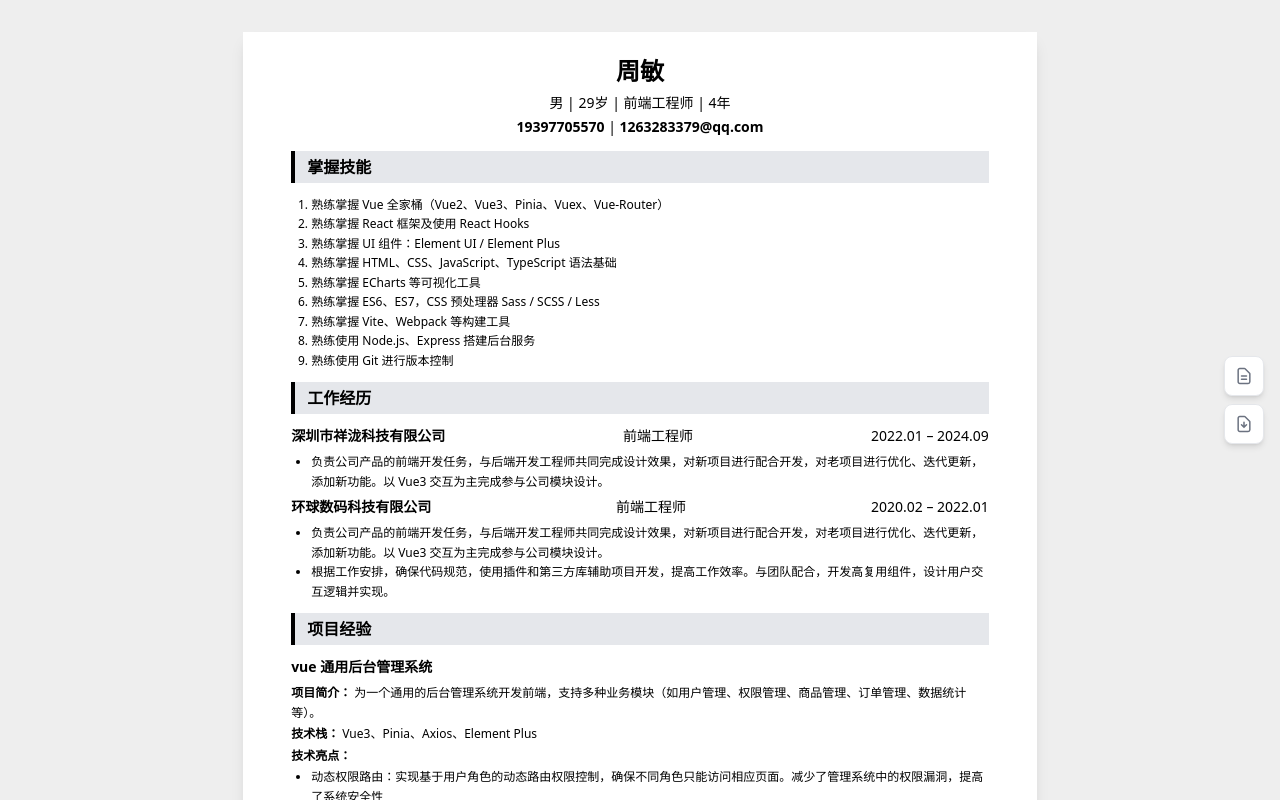
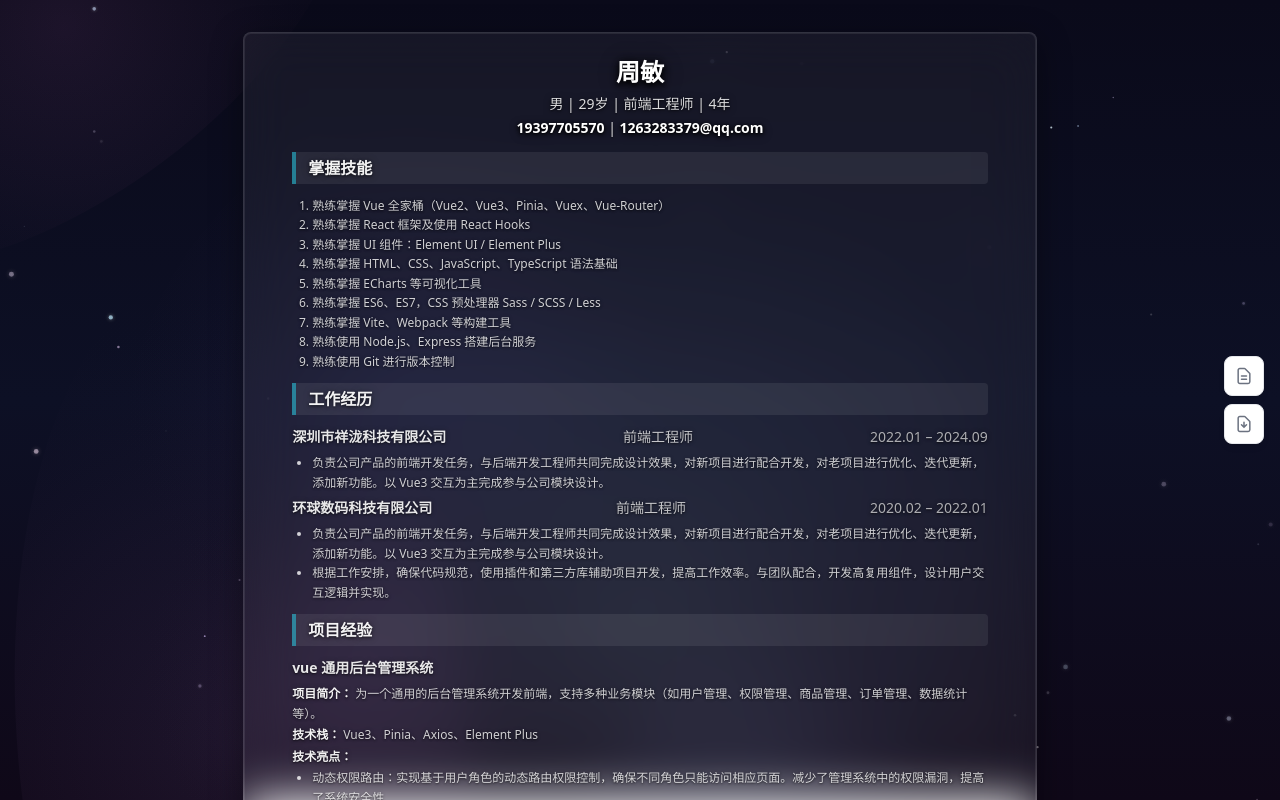
Before and after one commit to GDCzhou/my-resume, a Next.js app: page / in a window 1280 px wide. Shown: the top 800 px of the page. Built offline with nearby package versions, Linux system fonts and the light colour scheme.

Commit message:
feat: 背景动画添加，简历适配背景

```diff
--- /dev/null
+++ b/app/components/AcidBackground.tsx
@@ -0,0 +1,231 @@
+'use client';
+import { useEffect, useRef } from 'react';
+
+/**
+ * Galaxy 星空背景动画 — 纯 Canvas 2D，零依赖
+ *
+ * ✅ Canvas 有自己的深色太空背景（不透明）
+ * ✅ 星星、星云、流星绘制在深色背景上，清晰可见
+ * ✅ 简历卡片全透明，星空完全透出
+ */
+export default function AcidBackground() {
+  const canvasRef = useRef<HTMLCanvasElement>(null);
+
+  useEffect(() => {
+    const canvas = canvasRef.current;
+    if (!canvas) return;
+
+    const ctx = canvas.getContext('2d');
+    if (!ctx) return;
+
+    let animationId: number;
+    let time = 0;
+    let mouse = { x: -1000, y: -1000 };
+
+    const resize = () => {
+      canvas.width = window.innerWidth;
+      canvas.height = window.innerHeight;
+    };
+    resize();
+    window.addEventListener('resize', resize);
+
+    const handleMouse = (e: MouseEvent) => { mouse = { x: e.clientX, y: e.clientY }; };
+    window.addEventListener('mousemove', handleMouse);
+
+    // ===== 深色太空背景渐变 =====
+    const drawBackground = () => {
+      const bgGrad = ctx.createLinearGradient(0, 0, 0, canvas.height);
+      bgGrad.addColorStop(0, '#0a0a1a');   // 深蓝黑（顶部）
+      bgGrad.addColorStop(0.5, '#0d1025'); // 深紫蓝（中间）
+      bgGrad.addColorStop(1, '#0f0818');   // 深紫黑（底部）
+      ctx.fillStyle = bgGrad;
+      ctx.fillRect(0, 0, canvas.width, canvas.height);
+    };
+
+    // ===== 星星 =====
+    interface Star {
+      x: number; y: number; size: number; opacity: number; twinkleSpeed: number;
+      twinkleOffset: number; hue: number; sat: number; light: number;
+    }
+    const stars: Star[] = [];
+    const STAR_COUNT = 220;
+    for (let i = 0; i < STAR_COUNT; i++) {
+      const hueSet = [220, 260, 280, 300, 320, 200]; // 蓝紫粉青色系
+      stars.push({
+        x: Math.random() * 2000 - 500,
+        y: Math.random() * 2000 - 500,
+        size: Math.random() * 2 + 0.5,
+        opacity: Math.random() * 0.8 + 0.2,
+        twinkleSpeed: Math.random() * 3 + 1,
+        twinkleOffset: Math.random() * Math.PI * 2,
+        hue: hueSet[Math.floor(Math.random() * hueSet.length)] + Math.random() * 20 - 10,
+        sat: 60 + Math.random() * 30,
+        light: 85 + Math.random() * 15,
+      });
+    }
+
+    // ===== 星云（彩色光晕）=====
+    interface Nebula {
+      x: number; y: number; radiusX: number; radiusY: number;
+      rotation: number; hue: number; sat: number; light: number;
+      opacity: number; driftSpeed: number; driftAngle: number;
+    }
+    const nebulae: Nebula[] = [];
+    for (let i = 0; i < 6; i++) {
+      nebulae.push({
+        x: Math.random() * canvas.width,
+        y: Math.random() * canvas.height,
+        radiusX: Math.random() * 400 + 200,
+        radiusY: Math.random() * 280 + 140,
+        rotation: Math.random() * Math.PI,
+        hue: [250, 270, 290, 310, 200, 220][i],
+        sat: 50 + Math.random() * 25,
+        light: 65 + Math.random() * 15,
+        opacity: 0.06 + Math.random() * 0.06, // 柔和可见的彩色光晕
+        driftSpeed: 0.03 + Math.random() * 0.05,
+        driftAngle: Math.random() * Math.PI * 2,
+      });
+    }
+
+    // ===== 流星 =====
+    interface ShootingStar {
+      x: number; y: number; length: number; speed: number; angle: number;
+      opacity: number; active: boolean; life: number; maxLife: number;
+    }
+    let shootingStar: ShootingStar | null = null;
+    const spawnShootingStar = () => {
+      shootingStar = {
+        x: Math.random() * canvas.width * 1.5,
+        y: -10,
+        length: 80 + Math.random() * 120,
+        speed: 8 + Math.random() * 10,
+        angle: Math.PI / 4 + (Math.random() - 0.5) * 0.4,
+        opacity: 1,
+        active: true,
+        life: 0,
+        maxLife: 50 + Math.random() * 35,
+      };
+    };
+
+    // 动画循环
+    const animate = () => {
+      time += 0.006;
+
+      // 🔑 关键：绘制深色太空背景（不透明！）
+      drawBackground();
+
+      // 绘制星云
+      nebulae.forEach((n) => {
+        n.x += Math.cos(n.driftAngle) * n.driftSpeed;
+        n.y += Math.sin(n.driftAngle) * n.driftSpeed;
+        n.rotation += 0.0003;
+
+        if (n.x < -n.radiusX) n.x = canvas.width + n.radiusX;
+        if (n.x > canvas.width + n.radiusX) n.x = -n.radiusX;
+        if (n.y < -n.radiusY) n.y = canvas.height + n.radiusY;
+        if (n.y > canvas.height + n.radiusY) n.y = -n.radiusY;
+
+        const pulse = Math.sin(time * 0.4 + n.x * 0.0008) * 0.3 + 0.7;
+
+        ctx.save();
+        ctx.translate(n.x, n.y);
+        ctx.rotate(n.rotation);
+
+        const grad = ctx.createRadialGradient(0, 0, 0, 0, 0, n.radiusX);
+        grad.addColorStop(0, `hsla(${n.hue}, ${n.sat}%, ${n.light}%, ${n.opacity * pulse})`);
+        grad.addColorStop(0.5, `hsla(${n.hue + 12}, ${n.sat - 8}%, ${n.light - 3}%, ${n.opacity * pulse * 0.4})`);
+        grad.addColorStop(1, 'transparent');
+
+        ctx.fillStyle = grad;
+        ctx.beginPath();
+        ctx.ellipse(0, 0, n.radiusX, n.radiusY, 0, 0, Math.PI * 2);
+        ctx.fill();
+        ctx.restore();
+      });
+
+      // 绘制星星
+      stars.forEach((s) => {
+        const twinkle = Math.sin(time * s.twinkleSpeed + s.twinkleOffset) * 0.4 + 0.6;
+        const finalOpacity = s.opacity * twinkle;
+
+        const dx = s.x - mouse.x;
+        const dy = s.y - mouse.y;
+        const dist = Math.sqrt(dx * dx + dy * dy);
+        const glowBoost = dist < 150 ? ((150 - dist) / 150) * 0.5 : 0;
+
+        ctx.save();
+        ctx.globalAlpha = Math.min(1, finalOpacity + glowBoost);
+
+        // 光晕
+        if (s.size > 1.3 || glowBoost > 0.08) {
+          const glowSize = s.size * (3 + glowBoost * 3);
+          const glowGrad = ctx.createRadialGradient(s.x, s.y, 0, s.x, s.y, glowSize);
+          glowGrad.addColorStop(0, `hsla(${s.hue}, ${s.sat + 15}%, ${Math.min(95, s.light + 8)}%, ${0.4 + glowBoost * 0.35})`);
+          glowGrad.addColorStop(1, 'transparent');
+          ctx.fillStyle = glowGrad;
+          ctx.beginPath();
+          ctx.arc(s.x, s.y, glowSize, 0, Math.PI * 2);
+          ctx.fill();
+        }
+
+        // 核心
+        ctx.fillStyle = `hsla(${s.hue}, ${s.sat}%, ${s.light}%, 1)`;
+        ctx.beginPath();
+        ctx.arc(s.x, s.y, s.size, 0, Math.PI * 2);
+        ctx.fill();
+
+        ctx.restore();
+      });
+
+      // 流星
+      if (!shootingStar && Math.random() < 0.002) spawnShootingStar();
+
+      if (shootingStar?.active) {
+        shootingStar.life++;
+        shootingStar.x += Math.cos(shootingStar.angle) * shootingStar.speed;
+        shootingStar.y += Math.sin(shootingStar.angle) * shootingStar.speed;
+        shootingStar.opacity = 1 - (shootingStar.life / shootingStar.maxLife);
+
+        if (shootingStar.life >= shootingStar.maxLife ||
+            shootingStar.x > canvas.width + 100 || shootingStar.y > canvas.height + 100) {
+          shootingStar.active = false;
+          shootingStar = null;
+        } else {
+          const tailX = shootingStar.x - Math.cos(shootingStar.angle) * shootingStar.length;
+          const tailY = shootingStar.y - Math.sin(shootingStar.angle) * shootingStar.length;
+
+          const trailGrad = ctx.createLinearGradient(tailX, tailY, shootingStar.x, shootingStar.y);
+          trailGrad.addColorStop(0, 'rgba(255, 255, 255, 0)');
+          trailGrad.addColorStop(0.7, `rgba(200, 180, 255, ${shootingStar.opacity * 0.5})`);
+          trailGrad.addColorStop(1, `rgba(255, 255, 255, ${shootingStar.opacity})`);
+
+          ctx.strokeStyle = trailGrad;
+          ctx.lineWidth = 1.5;
+          ctx.lineCap = 'round';
+          ctx.beginPath();
+          ctx.moveTo(tailX, tailY);
+          ctx.lineTo(shootingStar.x, shootingStar.y);
+          ctx.stroke();
+        }
+      }
+
+      animationId = requestAnimationFrame(animate);
+    };
+
+    animate();
+
+    return () => {
+      cancelAnimationFrame(animationId);
+      window.removeEventListener('resize', resize);
+      window.removeEventListener('mousemove', handleMouse);
+    };
+  }, []);
+
+  return (
+    <canvas
+      ref={canvasRef}
+      className="fixed inset-0 w-full h-full pointer-events-none"
+      style={{ zIndex: 0 }}
+    />
+  );
+}
--- a/app/globals.css
+++ b/app/globals.css
@@ -4,7 +4,7 @@
 
 /* ===== 页面基础样式 ===== */
 body {
-  background-color: #eee;
+  background-color: transparent;
   margin: 0;
   padding: 0;
 }
@@ -15,57 +15,105 @@ body {
   print-color-adjust: exact;
 }
 
-/* ===== 打印样式（PDF 导出核心） ===== */
+/* ===== 屏幕模式：深色星空背景上的浅色文字 + 立体阴影 ===== */
+.resume {
+  /* 整体文字阴影 — 深色投影让文字浮起 */
+  text-shadow:
+    0 1px 3px rgba(0, 0, 0, 0.7),
+    0 0 8px rgba(0, 0, 0, 0.35),
+    0 0 16px rgba(0, 0, 0, 0.15);
+}
+
+.resume h1 {
+  /* 姓名大标题 — 更强的立体感 */
+  text-shadow:
+    0 2px 4px rgba(0, 0, 0, 0.8),
+    0 0 12px rgba(0, 0, 0, 0.45),
+    0 0 24px rgba(0, 0, 0, 0.2);
+}
+
+.resume h2 {
+  /* 二级标题 — 中等强度 */
+  text-shadow:
+    0 1px 3px rgba(0, 0, 0, 0.65),
+    0 0 8px rgba(0, 0, 0, 0.3);
+}
+
+.resume h3,
+.resume strong {
+  /* 三级标题和加粗文字 */
+  text-shadow:
+    0 1px 2px rgba(0, 0, 0, 0.6),
+    0 0 5px rgba(0, 0, 0, 0.25);
+}
+
+.resume p,
+.resume li,
+.resume td {
+  /* 正文 — 轻微阴影保持可读性 */
+  text-shadow:
+    0 1px 2px rgba(0, 0, 0, 0.55),
+    0 0 4px rgba(0, 0, 0, 0.18);
+}
+
+/* ===== 打印样式（PDF 导出）—— 强制纯白，去掉所有特效 ===== */
 @media print {
-  /* 隐藏非简历内容（工具栏等） */
   .no-print {
     display: none !important;
   }
 
-  /* 页面设置 — A4 无边距 */
   @page {
     size: A4;
     margin: 0;
   }
 
-  /* === 关键修复：消除所有灰色背景 === */
-
-  /* 1. body 必须纯白 */
   html, body {
     background: white !important;
     padding: 0 !important;
     margin: 0 !important;
   }
 
-  /* 2. 外层容器（min-h-screen bg-[#eee]）必须纯白 + 去掉 padding */
   body > div {
     background: white !important;
     padding: 0 !important;
     margin: 0 !important;
   }
 
-  /* 3. A4 纸容器占满整页，无阴影 */
+  /* A4 纸容器 —— 强制纯白 + 去掉毛玻璃/圆角/阴影/文字阴影 */
   .resume {
     width: 210mm !important;
     min-height: 297mm !important;
-    margin: 0 !important;
+    margin: 0 auto !important;
     padding: 16mm 14mm !important;
     box-shadow: none !important;
+    border-radius: 0 !important;
+    border: none !important;
+    backdrop-filter: none !important;
+    -webkit-backdrop-filter: none !important;
     background: white !important;
   }
 
-  /* 防止内容跨页断裂 */
-  h2,
-  h3 {
-    break-after: avoid;
-  }
-  li,
-  tr,
-  figure {
-    break-inside: avoid;
+  /* 打印时去掉所有文字阴影 */
+  .resume,
+  .resume *,
+  .resume h1,
+  .resume h2,
+  .resume h3,
+  .resume strong,
+  .resume a {
+    text-shadow: none !important;
   }
 
-  /* 链接显示原始 URL */
+  /* h2 恢复不透明灰底 */
+  .resume h2 {
+    background-color: #e5e7eb !important;
+    -webkit-print-color-adjust: exact;
+    print-color-adjust: exact;
+  }
+
+  h2, h3 { break-after: avoid; }
+  li, tr, figure { break-inside: avoid; }
+
   a[href]::after {
     content: ' (' attr(href) ')';
     font-size: 0.8em;
@@ -76,7 +124,6 @@ body {
     text-decoration: none !important;
   }
 
-  /* 确保背景色和图片打印 */
   * {
     -webkit-print-color-adjust: exact !important;
     print-color-adjust: exact !important;
--- a/app/page.tsx
+++ b/app/page.tsx
@@ -4,11 +4,13 @@ import matter from 'gray-matter';
 import ReactMarkdown from 'react-markdown';
 import remarkGfm from 'remark-gfm';
 import Toolbar from './components/Toolbar';
+import AcidBackground from './components/AcidBackground';
 
 // 字体层级：h1=20px > h2=16px > h3=14px > h4=13px > p/li=12px
+// ✅ 所有文字使用浅色，确保在深色星空背景上清晰可读
 const markdownComponents = {
   h2: ({ children }: { children?: React.ReactNode }) => (
-    <h2 className="title text-base font-bold my-3 border-l-4 py-1 pl-3 pr-0 border-black bg-gray-200">
+    <h2 className="title text-base font-bold my-3 border-l-4 py-1 pl-3 pr-0 border-cyan-400/50 bg-white/[0.08] text-white/95 rounded-r">
       {children}
     </h2>
   ),
@@ -35,40 +37,40 @@ const markdownComponents = {
     });
 
     return (
-      <h3 className="text-sm font-bold my-1.5 flex justify-between items-baseline gap-4">
+      <h3 className="text-sm font-bold my-1.5 flex justify-between items-baseline gap-4 text-white/90">
         <span>{companyName}</span>
-        <span className="font-normal text-sm">{position}</span>
-        <span className="font-normal text-sm whitespace-nowrap shrink-0">{time}</span>
+        <span className="font-normal text-sm text-white/75">{position}</span>
+        <span className="font-normal text-sm whitespace-nowrap shrink-0 text-white/65">{time}</span>
       </h3>
     );
   },
 
   h4: ({ children }: { children?: React.ReactNode }) => (
-    <h4 className="text-[13px] font-semibold my-0.5">{children}</h4>
+    <h4 className="text-[13px] font-semibold my-0.5 text-white/85">{children}</h4>
   ),
   h5: ({ children }: { children?: React.ReactNode }) => (
-    <h5 className="text-[13px] font-semibold mb-0.5">{children}</h5>
+    <h5 className="text-[13px] font-semibold mb-0.5 text-white/85">{children}</h5>
   ),
   p: ({ children }: { children?: React.ReactNode }) => (
-    <p className="text-xs leading-relaxed my-0.5">{children}</p>
+    <p className="text-xs leading-relaxed my-0.5 text-white/80">{children}</p>
   ),
   ul: ({ children }: { children?: React.ReactNode }) => (
-    <ul className="list-disc pl-5 my-0.5 space-y-0 text-xs">{children}</ul>
+    <ul className="list-disc pl-5 my-0.5 space-y-0 text-xs text-white/80">{children}</ul>
   ),
   ol: ({ children }: { children?: React.ReactNode }) => (
-    <ol className="list-decimal pl-5 my-0.5 space-y-0 text-xs">{children}</ol>
+    <ol className="list-decimal pl-5 my-0.5 space-y-0 text-xs text-white/80">{children}</ol>
   ),
   li: ({ children }: { children?: React.ReactNode }) => (
-    <li className="leading-relaxed text-xs">{children}</li>
+    <li className="leading-relaxed text-xs text-white/80">{children}</li>
   ),
   strong: ({ children }: { children?: React.ReactNode }) => (
-    <strong>{children}</strong>
+    <strong className="text-white/95">{children}</strong>
   ),
   a: ({ href, children }: { href?: string; children?: React.ReactNode }) => (
-    <a href={href} target="_blank" rel="noopener noreferrer">{children}</a>
+    <a href={href} target="_blank" rel="noopener noreferrer" className="text-cyan-300 hover:text-cyan-200 underline">{children}</a>
   ),
   table: ({ children }: { children?: React.ReactNode }) => (
-    <table className="w-full my-0.5 text-xs">{children}</table>
+    <table className="w-full my-0.5 text-xs text-white/80">{children}</table>
   ),
   thead: ({ children }: { children?: React.ReactNode }) => (
     <thead className="hidden">{children}</thead>
@@ -80,20 +82,17 @@ const markdownComponents = {
     <tr className="flex justify-between">{children}</tr>
   ),
   th: ({ children }: { children?: React.ReactNode }) => (
-    <th className="font-bold text-left py-0.5">{children}</th>
+    <th className="font-bold text-left py-0.5 text-white/90">{children}</th>
   ),
   td: ({ children }: { children?: React.ReactNode }) => (
-    <td className="py-0.5">{children}</td>
+    <td className="py-0.5 text-white/75">{children}</td>
   ),
 };
 
-// ===== 简历配置（可扩展，新增简历只需在此添加一项）=====
+// ===== 简历配置 =====
 export const RESUME_LIST = [
   { type: 'frontend', label: '前端工程师', file: 'resume.md' },
   { type: 'fullstack', label: '全栈开发工程师', file: 'resume-fullstack.md' },
-  // 未来可继续添加：
-  // { type: 'algorithm', label: '算法工程师', file: 'resume-algorithm.md' },
-  // { type: 'product', label: '产品经理', file: 'resume-product.md' },
 ];
 
 export default async function ResumePage({
@@ -101,7 +100,6 @@ export default async function ResumePage({
 }: {
   searchParams: Promise<{ type?: string }>;
 }) {
-  // 获取 URL 参数决定加载哪个简历
   const params = await searchParams;
   const resumeType = RESUME_LIST.find(r => r.type === params.type)?.type || RESUME_LIST[0].type;
   const fileName = RESUME_LIST.find(r => r.type === resumeType)?.file || RESUME_LIST[0].file;
@@ -113,47 +111,53 @@ export default async function ResumePage({
   const hasAvatar = !!data.avatar;
 
   return (
-    <div className="min-h-screen bg-[#eee] py-[2rem]">
-      {/* 统一工具栏（客户端组件） */}
+    <div className="min-h-screen relative py-[2rem]">
+      {/* 酷炫背景动画 — Galaxy 星空（深色不透明背景） */}
+      <AcidBackground />
+
+      {/* 统一工具栏 */}
       <Toolbar currentType={resumeType} />
 
-      {/* A4 纸容器 */}
-      <article className={`resume w-[21cm] min-h-[29.7cm] mx-auto bg-white shadow-lg ${hasAvatar ? 'px-[2em] pt-[1.2rem] pb-[1.5rem]' : 'px-[3em] pt-[1.5rem] pb-[1.5rem]'}`}>
+      {/* A4 纸容器 — 毛玻璃立体效果 + 微妙边框让轮廓清晰可见 */}
+      <article
+        className={`resume relative z-10 w-[21cm] min-h-[29.7cm] mx-auto
+                   bg-white/[0.05] backdrop-blur-xl
+                   border border-white/[0.12] rounded-lg
+                   shadow-[0_8px_32px_rgba(0,0,0,0.4),0_0_0_1px_rgba(255,255,255,0.08)_inset]
+                   ${hasAvatar ? 'px-[2em] pt-[1.2rem] pb-[1.5rem]' : 'px-[3em] pt-[1.5rem] pb-[1.5rem]'}`}
+      >
 
         {/* Header */}
         <header className={`${hasAvatar ? 'flex justify-between items-start mb-2' : 'text-center mb-2'}`}>
           <div className={hasAvatar ? 'flex-1' : ''}>
-            <h1 className={`${hasAvatar ? 'text-xl' : 'text-2xl'} font-bold leading-tight`}>
+            <h1 className={`${hasAvatar ? 'text-xl' : 'text-2xl'} font-bold leading-tight text-white drop-shadow-[0_2px_4px_rgba(0,0,0,0.6)]`}>
               {data.name}
             </h1>
 
-            {/* 个人信息 — 简洁无多余标签 */}
-            <div className={`mt-1.5 ${hasAvatar ? 'text-xs leading-[1.6]' : 'text-sm leading-[1.6]'}`}>
+            <div className={`mt-1.5 ${hasAvatar ? 'text-xs leading-[1.6]' : 'text-sm leading-[1.6]'} text-white/85 drop-shadow-[0_1px_3px_rgba(0,0,0,0.5)]`}>
               {hasAvatar ? (
                 <>
                   <p>{data.gender} | {data.age}岁</p>
                   <p>{data.position} | {data.years}</p>
-                  <p>电话：<strong>{data.phone}</strong> 邮箱：<strong>{data.email}</strong></p>
+                  <p>电话：<strong className="text-white drop-shadow-[0_1px_2px_rgba(0,0,0,0.5)]">{data.phone}</strong> 邮箱：<strong className="text-white drop-shadow-[0_1px_2px_rgba(0,0,0,0.5)]">{data.email}</strong></p>
                 </>
               ) : (
                 <>
                   <p>{data.gender} | {data.age}岁 | {data.position} | {data.years}</p>
-                  <p className="mt-0.5"><strong>{data.phone}</strong> | <strong>{data.email}</strong></p>
+                  <p className="mt-0.5"><strong className="text-white drop-shadow-[0_1px_2px_rgba(0,0,0,0.5)]">{data.phone}</strong> | <strong className="text-white drop-shadow-[0_1px_2px_rgba(0,0,0,0.5)]">{data.email}</strong></p>
                 </>
               )}
             </div>
           </div>
 
-          {/* 头像 */}
           {hasAvatar && (
             <div
-              className="w-[95px] h-[120px] bg-cover bg-center bg-no-repeat title shrink-0 ml-4 rounded shadow-sm"
+              className="w-[95px] h-[120px] bg-cover bg-center bg-no-repeat title shrink-0 ml-4 rounded shadow-md ring-1 ring-white/10"
               style={{ backgroundImage: `url(${data.avatar})` }}
             />
           )}
         </header>
 
-        {/* 正文内容 */}
         <ReactMarkdown remarkPlugins={[remarkGfm]} components={markdownComponents}>
           {content}
         </ReactMarkdown>
```
